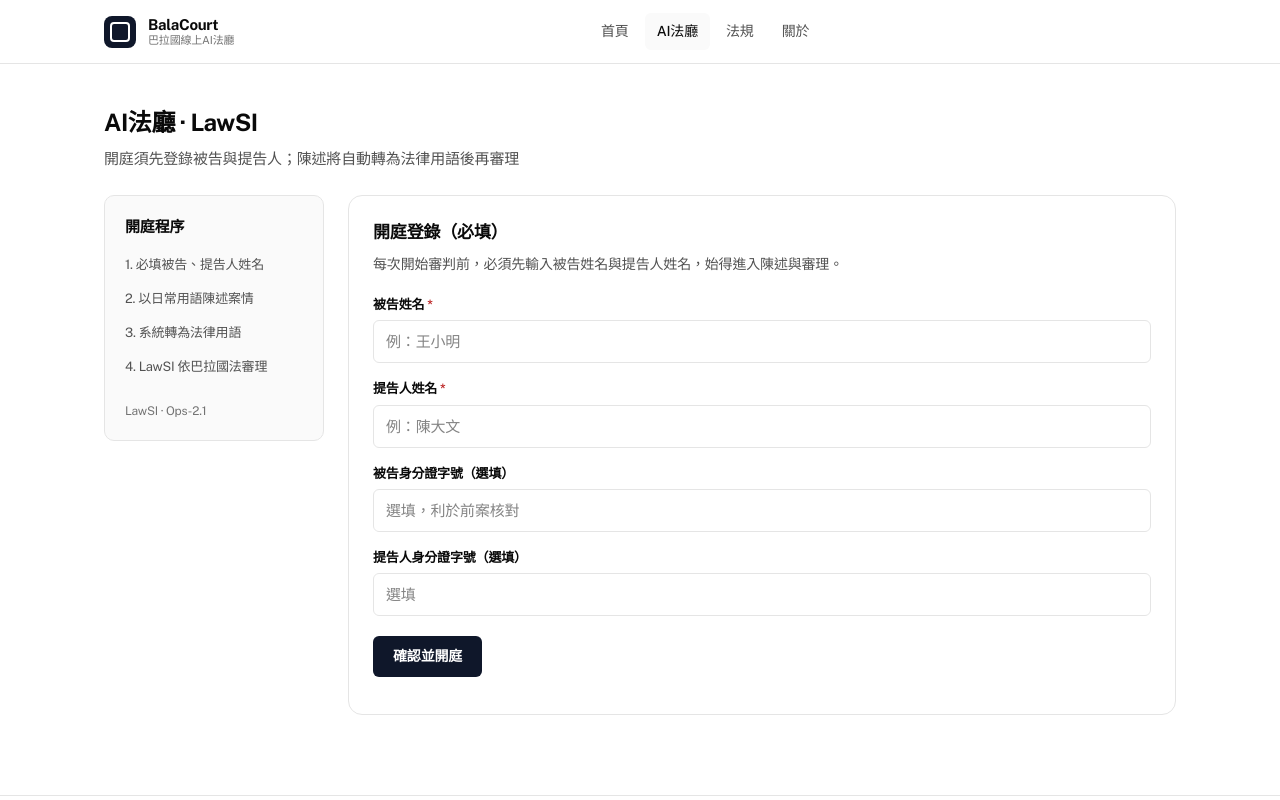
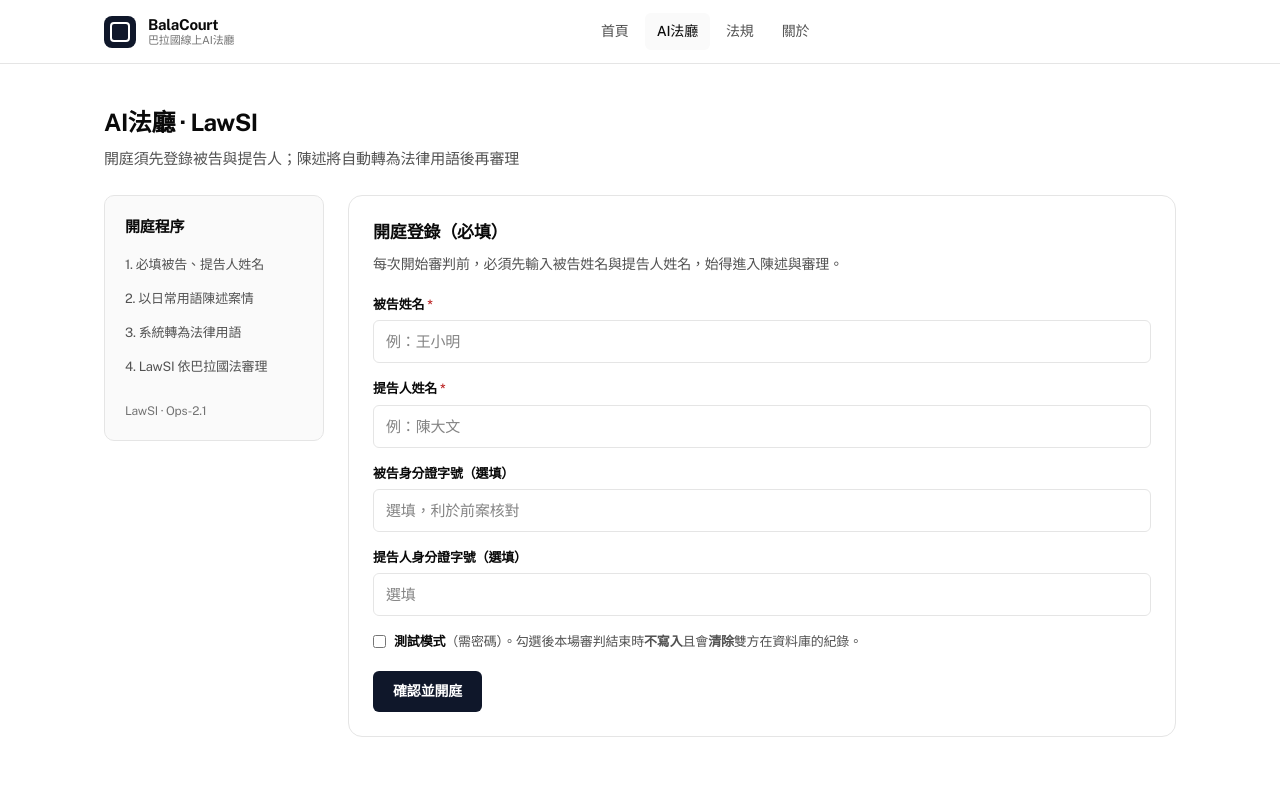
Before and after one commit to illusd-com/balacourt, a Next.js app: page /court in a window 1280 px wide. Shown: the top 800 px of the page. Built offline with nearby package versions, Linux system fonts and the light colour scheme.

Commit message:
feat: test mode checkbox with password 922

```diff
--- a/src/app/court/page.tsx
+++ b/src/app/court/page.tsx
@@ -20,6 +20,7 @@ export default function CourtPage() {
     plaintiffId: "",
   });
   const [formError, setFormError] = useState("");
+  const [testMode, setTestMode] = useState(false);
   const [messages, setMessages] = useState<Message[]>([]);
   const [input, setInput] = useState("");
   const [loading, setLoading] = useState(false);
@@ -49,9 +50,26 @@ export default function CourtPage() {
     setMessages([
       {
         role: "assistant",
-        content: `開庭資料已登錄。\n\n・被告：${p.defendant}${p.defendantId ? `（證號 ${p.defendantId}）` : ""}\n・提告人：${p.plaintiff}${p.plaintiffId ? `（證號 ${p.plaintiffId}）` : ""}\n\n請以日常用語陳述案情。系統會先轉成法律用語，再交由 LawSI 依巴拉國法規審理。\n\n※ 僅處理巴拉國法律相關事項。`,
+        content: `開庭資料已登錄。\n\n・被告：${p.defendant}${p.defendantId ? `（證號 ${p.defendantId}）` : ""}\n・提告人：${p.plaintiff}${p.plaintiffId ? `（證號 ${p.plaintiffId}）` : ""}\n\n請以日常用語陳述案情。系統會先轉成法律用語，再交由 LawSI 依巴拉國法規審理。\n\n※ 僅處理巴拉國法律相關事項。${testMode ? "\n\n【測試模式】本場結束後不寫入且會清除雙方紀錄。" : ""}`,
       },
     ]);
+  }
+
+  function toggleTestMode(e: React.ChangeEvent<HTMLInputElement>) {
+    if (e.target.checked) {
+      const pwd = window.prompt("請輸入測試模式密碼");
+      if (pwd === "922") {
+        setTestMode(true);
+      } else {
+        e.target.checked = false;
+        setTestMode(false);
+        if (pwd !== null) {
+          window.alert("密碼錯誤，無法啟用測試模式。");
+        }
+      }
+    } else {
+      setTestMode(false);
+    }
   }
 
   function resetTrial() {
@@ -60,6 +78,7 @@ export default function CourtPage() {
     setInput("");
     setLastLegalText(null);
     setFormError("");
+    setTestMode(false);
   }
 
   async function sendMessage() {
@@ -80,6 +99,7 @@ export default function CourtPage() {
           plaintiff: parties.plaintiff,
           defendantId: parties.defendantId,
           plaintiffId: parties.plaintiffId,
+          testMode,
           messages: [
             ...messages.map((m) => ({ role: m.role, content: m.content })),
             { role: "user", content: text },
@@ -164,6 +184,11 @@ export default function CourtPage() {
                 </p>
                 <p>被告：{parties.defendant}</p>
                 <p>提告人：{parties.plaintiff}</p>
+                {testMode && (
+                  <p style={{ color: "#b91c1c", fontWeight: 600, marginTop: "0.5rem" }}>
+                    測試模式已啟用（結束不留存／清除紀錄）
+                  </p>
+                )}
                 <button
                   type="button"
                   className="btn btn-ghost"
@@ -251,6 +276,29 @@ export default function CourtPage() {
                       autoComplete="off"
                     />
                   </label>
+                  <label
+                    style={{
+                      display: "flex",
+                      alignItems: "flex-start",
+                      gap: "0.5rem",
+                      fontSize: "0.8125rem",
+                      color: "var(--text-secondary)",
+                      cursor: "pointer",
+                      lineHeight: 1.5,
+                    }}
+                  >
+                    <input
+                      type="checkbox"
+                      checked={testMode}
+                      onChange={toggleTestMode}
+                      style={{ marginTop: "0.2rem" }}
+                    />
+                    <span>
+                      <strong style={{ color: "var(--text)" }}>測試模式</strong>
+                      （需密碼）。勾選後本場審判結束時<strong>不寫入</strong>且會
+                      <strong>清除</strong>雙方在資料庫的紀錄。
+                    </span>
+                  </label>
                 </div>
 
                 {formError && (
```
